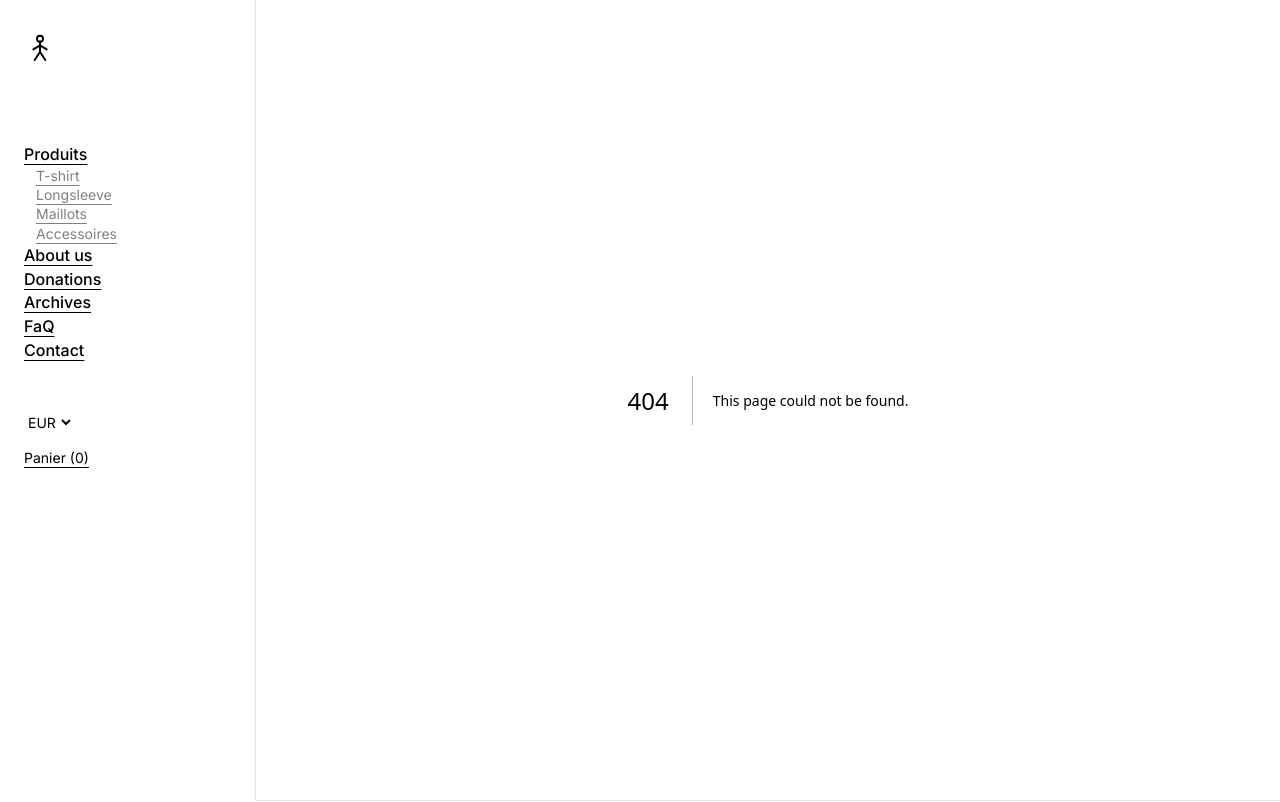
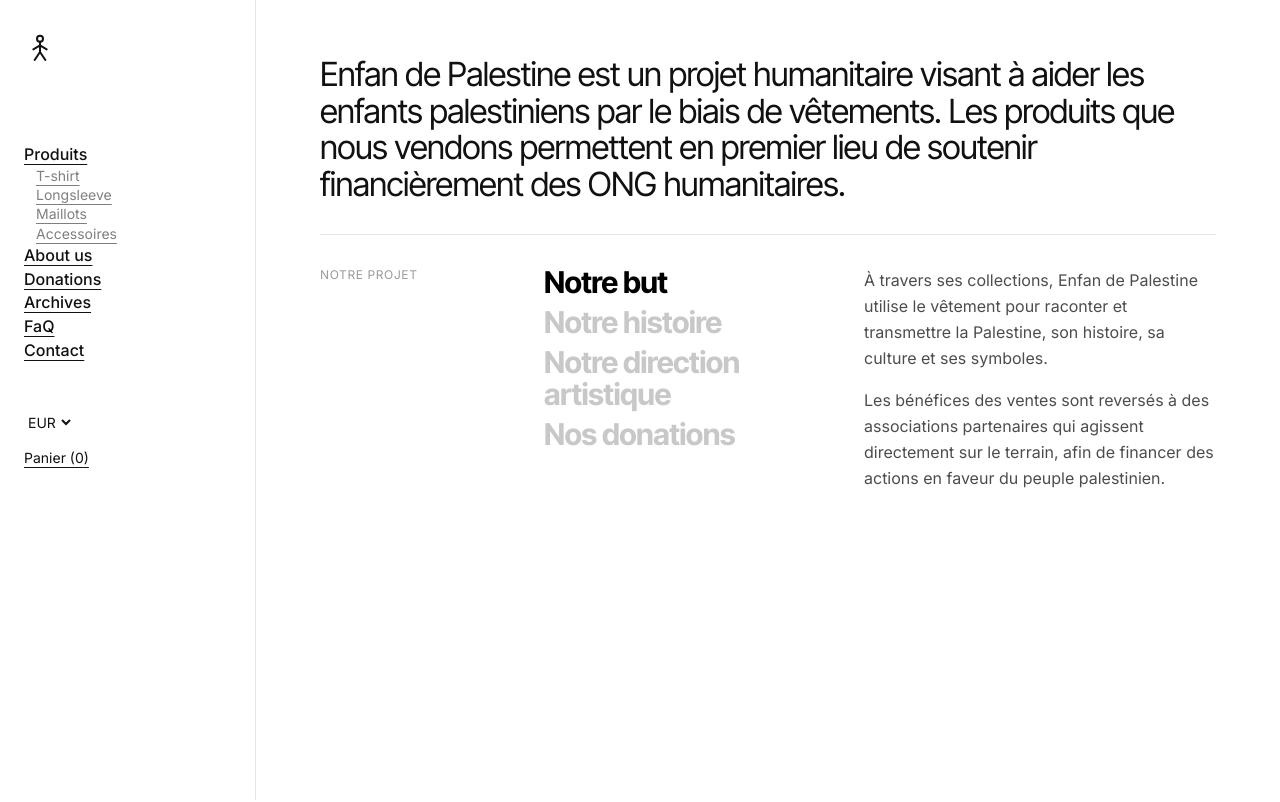
Before and after one commit to SamsamCreate/Enfandepalestine-site, a Next.js app: page /about in a window 1280 px wide. Before the commit this address had no page. Shown: the top 802 px of the page. Built offline with nearby package versions, Linux system fonts and the light colour scheme.

Commit message:
About us

```diff
--- /dev/null
+++ b/app/about/page.tsx
@@ -0,0 +1,25 @@
+import type { Metadata } from "next";
+import Link from "next/link";
+import { AboutPinned } from "@/components/AboutPinned";
+
+export const metadata: Metadata = {
+  title: "About us — Enfan de Palestine",
+};
+
+export default function AboutPage() {
+  return (
+    <>
+      <AboutPinned />
+
+      <section className="border-t border-black/10 px-6 py-16 text-center lg:px-16 lg:py-20">
+        <p className="text-lg font-medium">Chaque achat finance ces actions.</p>
+        <Link
+          href="/produits"
+          className="mt-6 inline-block bg-black px-6 py-3 text-xs uppercase tracking-widest text-white hover:opacity-85"
+        >
+          Voir les produits
+        </Link>
+      </section>
+    </>
+  );
+}
--- /dev/null
+++ b/components/AboutPinned.tsx
@@ -0,0 +1,190 @@
+"use client";
+
+import { useEffect, useRef, useState } from "react";
+import Link from "next/link";
+import { ABOUT_INTRO, ABOUT_SECTION_LABEL, ABOUT_ITEMS, type AboutItem } from "@/lib/data/about";
+
+const RUNWAY_VH = 70;
+const HIGHLIGHT = "Plus de 228 000 €";
+
+function useShouldStack() {
+  const [shouldStack, setShouldStack] = useState(false);
+
+  useEffect(() => {
+    const reducedMotionQuery = window.matchMedia("(prefers-reduced-motion: reduce)");
+    const heightQuery = window.matchMedia("(min-height: 700px)");
+
+    function update() {
+      setShouldStack(reducedMotionQuery.matches || !heightQuery.matches);
+    }
+
+    update();
+    reducedMotionQuery.addEventListener("change", update);
+    heightQuery.addEventListener("change", update);
+    return () => {
+      reducedMotionQuery.removeEventListener("change", update);
+      heightQuery.removeEventListener("change", update);
+    };
+  }, []);
+
+  return shouldStack;
+}
+
+function AboutParagraphs({ item, isActive }: { item: AboutItem; isActive: boolean }) {
+  return (
+    <div
+      className={`col-start-1 row-start-1 flex flex-col gap-4 text-base leading-relaxed text-black/70 transition-opacity duration-[250ms] ${
+        isActive ? "opacity-100" : "pointer-events-none opacity-0"
+      }`}
+      aria-hidden={!isActive}
+    >
+      {item.paragraphs.map((paragraph, index) => {
+        const highlightIndex =
+          item.slug === "notre-histoire" ? paragraph.indexOf(HIGHLIGHT) : -1;
+        if (highlightIndex === -1) {
+          return (
+            <p key={index} className="max-w-[38ch]">
+              {paragraph}
+            </p>
+          );
+        }
+        const before = paragraph.slice(0, highlightIndex);
+        const after = paragraph.slice(highlightIndex + HIGHLIGHT.length);
+        return (
+          <p key={index} className="max-w-[38ch]">
+            {before}
+            <strong className="font-bold underline underline-offset-4">{HIGHLIGHT}</strong>
+            {after}
+          </p>
+        );
+      })}
+
+      {item.link ? (
+        <Link
+          href={item.link.href}
+          tabIndex={isActive ? 0 : -1}
+          className="w-fit underline underline-offset-4 hover:opacity-60"
+        >
+          {item.link.label}
+        </Link>
+      ) : null}
+    </div>
+  );
+}
+
+function IntroAndLabel() {
+  return (
+    <>
+      <p className="font-tight text-[clamp(1.5rem,2.6vw,2.4rem)] leading-[1.1] tracking-[-0.02em]">
+        {ABOUT_INTRO}
+      </p>
+      <hr className="my-8 border-black/10" />
+    </>
+  );
+}
+
+export function AboutPinned() {
+  const shouldStack = useShouldStack();
+  const [activeIndex, setActiveIndex] = useState(0);
+  const sentinelRefs = useRef<(HTMLDivElement | null)[]>([]);
+
+  useEffect(() => {
+    if (shouldStack) return;
+
+    const observer = new IntersectionObserver(
+      (entries) => {
+        entries.forEach((entry) => {
+          if (entry.isIntersecting) {
+            const idx = sentinelRefs.current.indexOf(entry.target as HTMLDivElement);
+            if (idx !== -1) setActiveIndex(idx);
+          }
+        });
+      },
+      { rootMargin: "-50% 0px -50% 0px", threshold: 0 },
+    );
+
+    sentinelRefs.current.forEach((el) => {
+      if (el) observer.observe(el);
+    });
+
+    return () => observer.disconnect();
+  }, [shouldStack]);
+
+  function goTo(index: number) {
+    setActiveIndex(index);
+    sentinelRefs.current[index]?.scrollIntoView({ behavior: "smooth", block: "center" });
+  }
+
+  if (shouldStack) {
+    return (
+      <div className="px-6 py-10 lg:px-16 lg:py-14">
+        <IntroAndLabel />
+        <span className="text-xs uppercase tracking-wider text-black/40">
+          {ABOUT_SECTION_LABEL}
+        </span>
+
+        <div className="mt-6 flex flex-col gap-10">
+          {ABOUT_ITEMS.map((item) => (
+            <div key={item.slug} className="flex flex-col gap-4">
+              <h2 className="font-tight text-2xl font-bold leading-[1.05] tracking-[-0.02em]">
+                {item.title}
+              </h2>
+              <AboutParagraphs item={item} isActive />
+            </div>
+          ))}
+        </div>
+      </div>
+    );
+  }
+
+  return (
+    <div
+      className="relative"
+      style={{ height: `calc(${ABOUT_ITEMS.length * RUNWAY_VH}vh + 100vh)` }}
+    >
+      {ABOUT_ITEMS.map((_, index) => (
+        <div
+          key={index}
+          ref={(el) => {
+            sentinelRefs.current[index] = el;
+          }}
+          aria-hidden="true"
+          className="pointer-events-none absolute w-px"
+          style={{ top: `${index * RUNWAY_VH}vh`, height: `${RUNWAY_VH}vh` }}
+        />
+      ))}
+
+      <div className="sticky top-0 flex h-screen flex-col justify-between px-6 py-10 lg:px-16 lg:py-14">
+        <IntroAndLabel />
+
+        <div className="flex flex-1 gap-10 lg:gap-16">
+          <span className="hidden shrink-0 text-xs uppercase tracking-wider text-black/40 lg:block lg:w-40">
+            {ABOUT_SECTION_LABEL}
+          </span>
+
+          <ul className="flex shrink-0 flex-col gap-2 lg:w-64" role="list">
+            {ABOUT_ITEMS.map((item, index) => (
+              <li key={item.slug}>
+                <button
+                  type="button"
+                  onClick={() => goTo(index)}
+                  aria-current={index === activeIndex}
+                  className="font-tight text-left text-2xl font-bold leading-[1.05] tracking-[-0.02em] transition-colors duration-[250ms] lg:text-3xl"
+                  style={{ color: index === activeIndex ? "#000000" : "#C8C8C8" }}
+                >
+                  {item.title}
+                </button>
+              </li>
+            ))}
+          </ul>
+
+          <div className="relative grid flex-1" aria-live="polite">
+            {ABOUT_ITEMS.map((item, index) => (
+              <AboutParagraphs key={item.slug} item={item} isActive={index === activeIndex} />
+            ))}
+          </div>
+        </div>
+      </div>
+    </div>
+  );
+}
--- /dev/null
+++ b/lib/data/about.ts
@@ -0,0 +1,47 @@
+export interface AboutItem {
+  slug: string;
+  title: string;
+  paragraphs: string[];
+  link?: { label: string; href: string };
+  image?: string;
+}
+
+export const ABOUT_INTRO =
+  "Enfan de Palestine est un projet humanitaire visant à aider les enfants palestiniens par le biais de vêtements. Les produits que nous vendons permettent en premier lieu de soutenir financièrement des ONG humanitaires.";
+
+export const ABOUT_SECTION_LABEL = "NOTRE PROJET";
+
+export const ABOUT_ITEMS: AboutItem[] = [
+  {
+    slug: "notre-but",
+    title: "Notre but",
+    paragraphs: [
+      "À travers ses collections, Enfan de Palestine utilise le vêtement pour raconter et transmettre la Palestine, son histoire, sa culture et ses symboles.",
+      "Les bénéfices des ventes sont reversés à des associations partenaires qui agissent directement sur le terrain, afin de financer des actions en faveur du peuple palestinien.",
+    ],
+  },
+  {
+    slug: "notre-histoire",
+    title: "Notre histoire",
+    paragraphs: [
+      "Enfan de Palestine naît en 2022 à l'initiative de Youcef Kafoufi, alors âgé de 17 ans. D'origine palestinienne par sa mère et passionné par le textile, il imagine un projet capable de réunir création, transmission et engagement pour la Palestine.",
+      "Les premiers t-shirts sont lancés avec peu de moyens et trouvent rapidement leur public. Autour du projet se construit progressivement une communauté, puis une équipe, donnant naissance à de nouvelles collections, des collaborations et des rencontres à travers plusieurs pop-ups.",
+      "Depuis ses débuts, Enfan de Palestine a grandi sans perdre son objectif initial : utiliser la création pour soutenir le peuple palestinien. Plus de 228 000 € ont aujourd'hui été reversés à des organisations agissant sur le terrain.",
+    ],
+  },
+  {
+    slug: "notre-direction-artistique",
+    title: "Notre direction artistique",
+    paragraphs: [
+      "Notre direction artistique met l'accent sur les fautes d'orthographe et les dessins négligés, afin d'évoquer l'innocence des enfants. Il s'agit donc également d'un projet de sensibilisation.",
+    ],
+  },
+  {
+    slug: "nos-donations",
+    title: "Nos donations",
+    paragraphs: [
+      "Plus de 228 000 € ont aujourd'hui été reversés à des organisations agissant sur le terrain.",
+    ],
+    link: { label: "Voir l'historique des donations →", href: "/donations" },
+  },
+];
```
